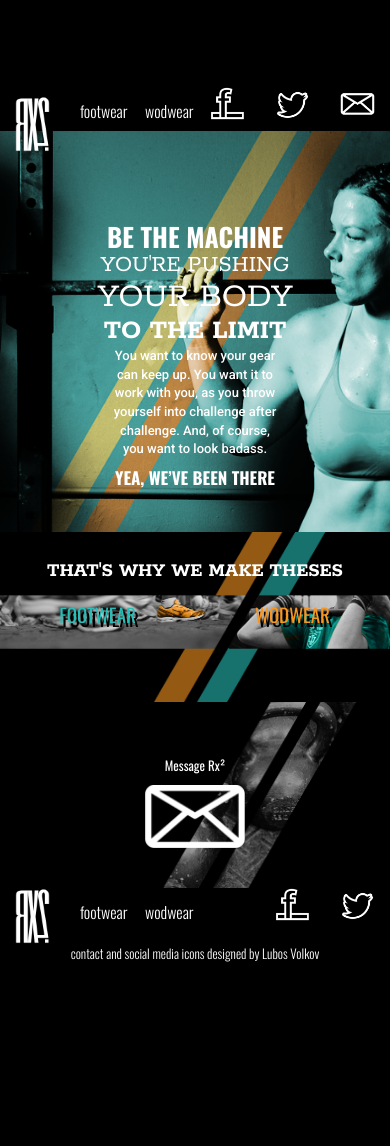
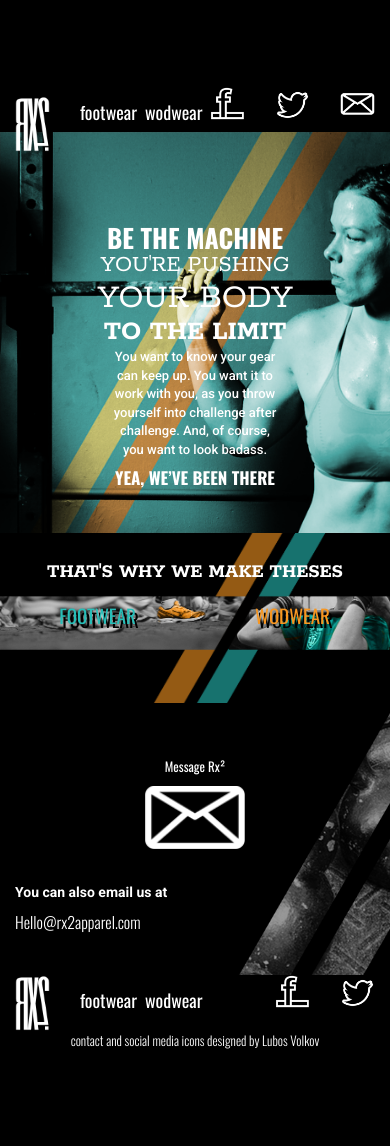
Before and after one commit to andrewnick/ywbc_rx2_site, a PHP site: page / in a window 390 px wide. Before the commit the page ends 962 px from the top, so only its background shows below. Run offline with PHP 8.4, Linux system fonts and the light colour scheme; some libraries are stand-ins or nearby versions.

Commit message:
desktop version. added contact content and google embedded map. This has fix for scrolling over map.

```diff
--- a/assets/scss/_contact.scss
+++ b/assets/scss/_contact.scss
@@ -4,7 +4,7 @@
 	background-repeat: no-repeat;
 	background-size: cover;
 
-	@include respond(tablet) {
+	@include respond($tablet) {
 		background-image: url("../images/desktop_home_8.png");
 	}
 }
@@ -13,3 +13,7 @@
 	padding-top: 54px;
 	padding-bottom: 40px;
 }
+
+.contact_social_link {
+	margin-top: 36px;
+}
--- a/assets/scss/_hero.scss
+++ b/assets/scss/_hero.scss
@@ -3,7 +3,7 @@
 		background-repeat: no-repeat;
 		background-size: cover;
 
-	@include respond (tablet) {
+	@include respond ($tablet) {
 			background-image: url("../images/desktop_home_1.png");
 	}
 }
--- /dev/null
+++ b/assets/scss/_map.scss
@@ -0,0 +1,12 @@
+.map_embed {
+	padding-bottom: 25%;
+}
+
+.map_overlay {
+	@include clearfix();
+	background: transparent;
+	position:relative;
+	z-index: 20;
+	width:2000px;
+	height:2000px;
+}
--- a/assets/scss/_nav.scss
+++ b/assets/scss/_nav.scss
@@ -2,7 +2,7 @@
 
 	 padding-bottom: 9px;
 
-	 @include respond (tablet) {
+	 @include respond ($tablet) {
 	 	padding-bottom: 18px;
 	 }
 
@@ -13,7 +13,7 @@
 	position: absolute;
 	top: $header_padding_top_m + 9px;
 
-	@include respond (tablet) {
+	@include respond ($tablet) {
 	 	top: 218px;
 	}
 }
@@ -26,8 +26,8 @@ img {
 
 	@include clearfix;
 	padding-top: $header_padding_top_m;
-	@include respond (tablet) {
-			padding-top: 243px;
+	@include respond ($tablet) {
+		padding-top: 243px;
 	}
 
 }
--- a/assets/scss/_product.scss
+++ b/assets/scss/_product.scss
@@ -4,7 +4,7 @@
 	background-repeat: no-repeat;
 	background-size: cover;
 
-	@include respond(tablet) {
+	@include respond($tablet) {
 		background-image: url("../images/desktop_home_3.png");
 	}
 }
--- a/assets/scss/_text.scss
+++ b/assets/scss/_text.scss
@@ -21,7 +21,7 @@ h1 {
 	margin-top: 47px;
 
 
-	@include respond (large) {
+	@include respond ($large) {
 		margin-top: 280px;
 		font-size: 97px;
 	}
@@ -73,7 +73,7 @@ h3 {
 		font-weight: $bold;
 		font-size: 20px;
 
-		@include respond(tablet) {
+		@include respond($tablet) {
 			margin-top: 60px;
 			margin-bottom: 54px;
 			font-size: 41px;
@@ -97,7 +97,7 @@ h3 {
 
 		text-shadow: 3px 4px 0px rgba(0, 0, 0, 1);
 
-		@include respond(tablet){
+		@include respond($tablet){
 			margin-top: 59px;
 			margin-bottom: 82px;
 			font-size: 47px;
@@ -111,25 +111,20 @@ h3 {
 			color: $orange;
 		}
 	}
+
+	&.contact_title {
+		// margin-top: 29px;
+		// margin-bottom: 70px;
+		text-transform: uppercase;
+		color: white;
+		font-size: 35px;
+	}
 }
 
 h4 {
 
-	&.text_nav_item {
 
-		margin-top: 16px;
-		color: white;
-		font-family: $oswald;
-		font-weight: $light;
-		font-size: 16px;
 
-		@include respond(tablet){
-			margin-top: 27px;
-			font-weight: 300;
-			font-size: 36.53px;
-		}
-
-	}
 }
 
 h5 {
@@ -153,28 +148,70 @@ p {
 	text-align: center;
 
 
-	&.hero_text {
-		// padding-left: 108px;
-		// padding-right: 108px;
-	}
-
 	&.contact_text{
 		text-align: center;
 		font-family: $oswald;
 		font-weight: $normal;
 	}
 
+	&.contact_label {
+		font-size: 14px;
+		font-weight: $bold;
+		text-align: left;
+		line-height: 51px;
+
+		&.contact_label-email {
+			line-height: 1.1;
+		}
+	}
+
+	&.intro_text {
+		@include respond($tablet){
+			color: black;
+			font-family: $roboto;
+			font-weight: $normal;
+			font-size: 27px;
+		}
+	}
+
 	&.footer_reference {
+		color:  white;
 		text-align: center;
 		font-family: $oswald;
 		font-weight: $light;
 		font-size: 13px;
+
+		@include respond($tablet){
+			margin-top: 63px;
+		}
 	}
 
-	@include respond(tablet){
-		color: black;
-		font-family: $roboto;
-		font-weight: $normal;
-		font-size: 27px;
+}
+
+a {
+
+	margin-top: 16px;
+	color: white;
+	font-family: $oswald;
+	font-weight: $light;
+	font-size: 16px;
+
+	@include respond($tablet){
+		margin-top: 27px;
+		font-weight: $light;
+		font-size: 36.53px;
+
+		&.nav_item_text_footer {
+			font-size: 22px;
+		}
+
+		&.contact_email {
+			margin-top: 5px;
+			font-family: $roboto;
+			font-weight: $bold;
+			font-size: 14px;
+			color: $yellow;
+		}
 	}
+
 }
--- a/assets/scss/main.scss
+++ b/assets/scss/main.scss
@@ -16,3 +16,4 @@
 @import "durability";
 @import "contact";
 @import "footer";
+@import "map";
--- a/includes/content-contact.php
+++ b/includes/content-contact.php
@@ -1,8 +1,47 @@
 <section class="contact_background">
 	<div class="contact_container container">
 		<div class="row">
-			<p class='contact_text col-xs-12'>Message Rx&sup2</p>
-			<img src="assets/images/mail.png" alt="mail" class="col-xs-offset-4 col-xs-4">
+			<!-- Desktop Site Content -->
+			<h3 class="contact_title col-sm-offset-1 col-sm-6 hidden-xs">Follow Rx&sup2 on...</h3>
+			<!-- Mobile Site Content -->
+			<p class='contact_text col-xs-12 visible-xs'>Message Rx&sup2</p>
+			<img src="assets/images/mail.png" alt="mail" class="col-xs-offset-4 col-xs-4 visible-xs">
+		</div>
+
+		<div class="contact_social_link">
+			<div class="row hidden-xs">
+				<a href="#twitter">
+					<div class="nav_item col-xs-2 col-sm-offset-1 col-sm-1 col-lg-1">
+						<img src="assets/images/twitter_sm--white.png" alt="twitter_logo" class="img-responsive">
+					</div>
+					<p class="contact_label col-sm-2">Twitter</p>
+				</a>
+			</div>
+
+			<div class="row hidden-xs">
+				<a href="#facebook">
+					<div class="nav_item col-xs-2 col-sm-offset-1 col-sm-1 col-lg-1">
+						<img src="assets/images/facebook_sm--white.png" alt="facebook_logo" class="img-responsive">
+					</div>
+					<p class="contact_label col-sm-2">Facebook</p>
+				</a>
+			</div>
+
+			<div class="row hidden-xs">
+				<a href="#mail">
+					<div class="nav_item col-xs-2 col-sm-offset-1 col-sm-1 col-lg-1">
+						<img src="assets/images/mail_sm--white.png" alt="main_logo" class="img-responsive">
+					</div>
+					<p class="contact_label col-sm-4">or sign up to our mailing list.</p>
+				</a>
+			</div>
+		</div>
+
+		<div class="row">
+			<div class="col-sm-offset-1 col-sm-5">
+				<p class="contact_label contact_label-email">You can also email us at</p>
+				<a href="#email" class="contact_email">Hello@rx2apparel.com</a>
+			</div>
 		</div>
 	</div>
 </section>
--- /dev/null
+++ b/includes/content-map.php
@@ -0,0 +1,10 @@
+<section class="hidden-xs">
+	<div class="row">
+		<div class="embed-responsive map_embed">
+				<a href="#" id="mapOverlay" >
+					<div class="map_overlay"  onClick="style.pointerEvents='none'"></div>
+				</a>
+			<iframe  class="embed-responsive-item" src="https://www.google.com/maps/embed?pb=!1m16!1m12!1m3!1d11571.053994650096!2d172.59752545539348!3d-43.5281243031061!2m3!1f0!2f0!3f0!3m2!1i1024!2i768!4f13.1!2m1!1ssport+shop+riccarton!5e0!3m2!1sen!2snz!4v1408536736471" frameborder="0" style="border:0"></iframe>
+		</div>
+	</div>
+</section>
--- a/includes/footer.php
+++ b/includes/footer.php
@@ -1,16 +1,17 @@
 <div class="footer_background">
 	<footer class="footer_container container">
 		<div class="row">
-			<img src="assets/images/rx2_logo--white.png" alt="Logo" class="nav_logo-footer col-xs-2">
+			<img src="assets/images/rx2_logo--white.png" alt="Logo" class="nav_logo-footer col-xs-2 col-sm-2 col-md-1">
 			<nav>
-					<h4 class="nav_item text_nav_item col-xs-2 col-lg-offset-5 col-lg-2">footwear</h4>
-					<h4 class="nav_item text_nav_item col-xs-2 col-lg-2">wodwear</h4>
-					<div class="nav_item col-xs-offset-2 col-xs-2 col-sm-2 col-lg-1"><a href="#facebook"><img src="assets/images/facebook_sm--white.png" alt="facebook_logo" class="img-responsive"></a></div>
-					<div class="nav_item col-xs-2 col-sm-2 col-lg-1"><a href="#twitter"><img src="assets/images/twitter_sm--white.png" alt="twitter_logo" class="img-responsive"></a></div>
+					<a href="#footwear" class="nav_item nav_item_text_footer col-xs-2 col-sm-2 col-md-1"><h4 >footwear</h4></a>
+					<a href="#wodwear" class="nav_item nav_item_text_footer col-xs-2 col-offset-sm-1 col-sm-2 col-md-1"><h4 >wodwear</h4></a>
+					<!-- Social Icons -->
+					<div class="nav_item visible-xs col-xs-offset-2 col-xs-2"><a href="#facebook"><img src="assets/images/facebook_sm--white.png" alt="facebook_logo" class="img-responsive"></a></div>
+					<div class="nav_item visible-xs col-xs-2"><a href="#twitter"><img src="assets/images/twitter_sm--white.png" alt="twitter_logo" class="img-responsive"></a></div>
 			</nav>
+
+			<p class="footer_reference col-xs-12 col-sm-offset-1 col-sm-5 col-md-offset-3">contact and social media icons designed by Lubos Volkov</p>
 		</div>
-		<div class="row">
-			<p class="col-xs-12 footer_reference">contact and social media icons designed by Lubos Volkov</p>
-		</div>
+
 	</footer>
 </div>
--- a/includes/header.php
+++ b/includes/header.php
@@ -1,10 +1,10 @@
 <div class="header_background">
 	<header class="container">
 		<div class="row">
-			<img src="assets/images/rx2_logo--white.png" alt="Logo" class="nav_logo col-xs-2">
+			<img src="assets/images/rx2_logo--white.png" alt="Logo" class="nav_logo col-xs-2 col-sm-2 col-md-1">
 			<nav class="nav_container">
-					<h4 class="nav_item text_nav_item col-xs-offset-2 col-xs-2 col-lg-offset-5 col-lg-2">footwear</h4>
-					<h4 class="nav_item text_nav_item col-xs-2 col-lg-2">wodwear</h4>
+					<a href="#footwear" class="nav_item nav_item_text col-xs-offset-2 col-xs-2 col-lg-offset-5 col-lg-2"><h4>footwear</h4></a>
+					<a href="#footwear" class="nav_item nav_item_text col-xs-2 col-lg-2"><h4>wodwear</h4></a>
 					<div class="nav_item col-xs-2 col-sm-2 col-lg-1"><a href="#facebook"><img src="assets/images/facebook_sm--white.png" alt="facebook_logo" class="img-responsive"></a></div>
 					<div class="nav_item col-xs-2 col-sm-2 col-lg-1"><a href="#twitter"><img src="assets/images/twitter_sm--white.png" alt="twitter_logo" class="img-responsive"></a></div>
 					<div class="nav_item col-xs-2 col-sm-2 col-lg-1"><a href="#mail"><img src="assets/images/mail_sm--white.png" alt="mail_logo" class="img-responsive"></a></div>
--- a/index.php
+++ b/index.php
@@ -15,6 +15,8 @@
 
       <?php require_once("includes/content-product.php") ?>
 
+      <?php require_once("includes/content-map.php") ?>
+
       <?php require_once("includes/content-contact.php") ?>
 
     </main>
```
Also changed, not shown: assets/css/main.css.
